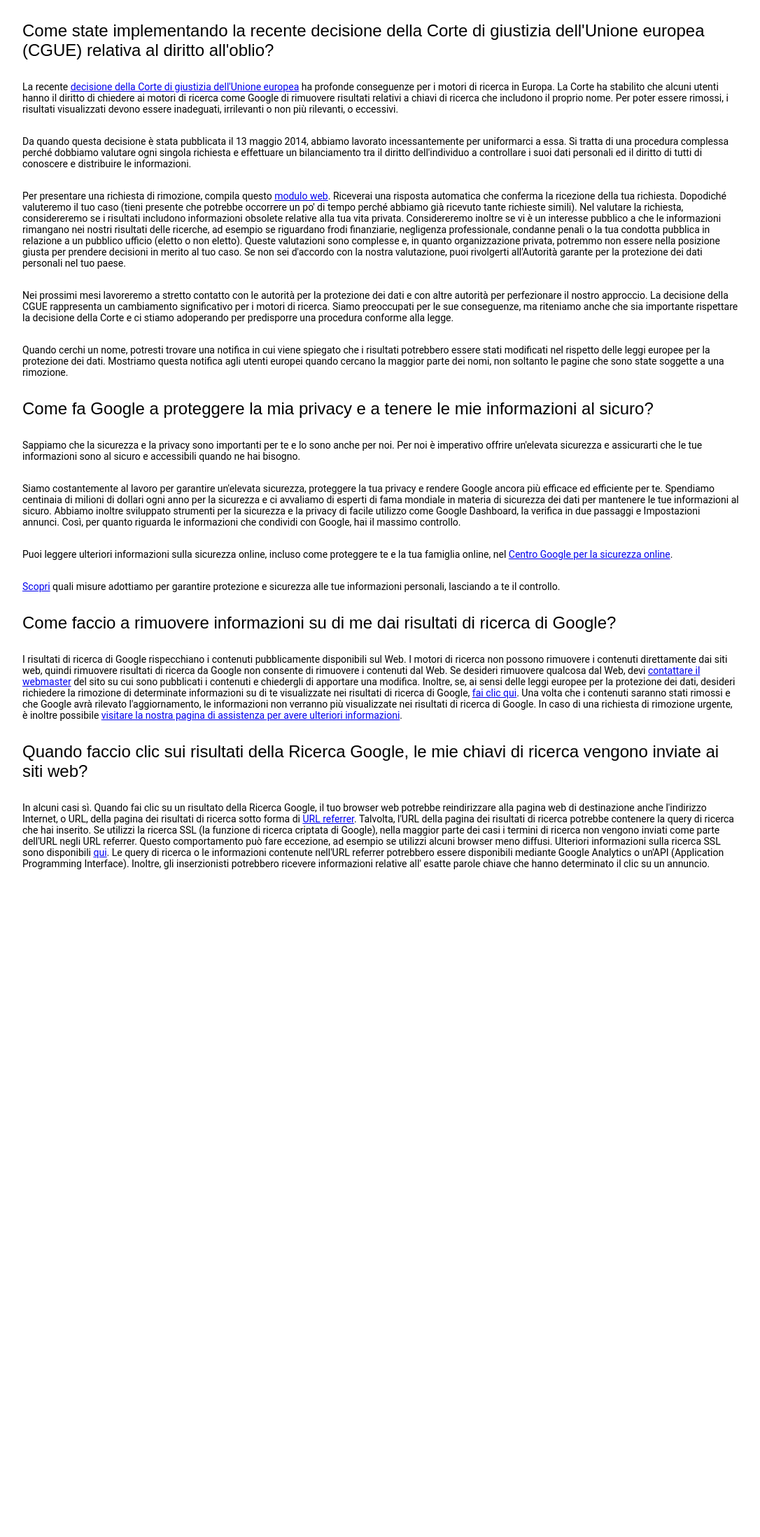
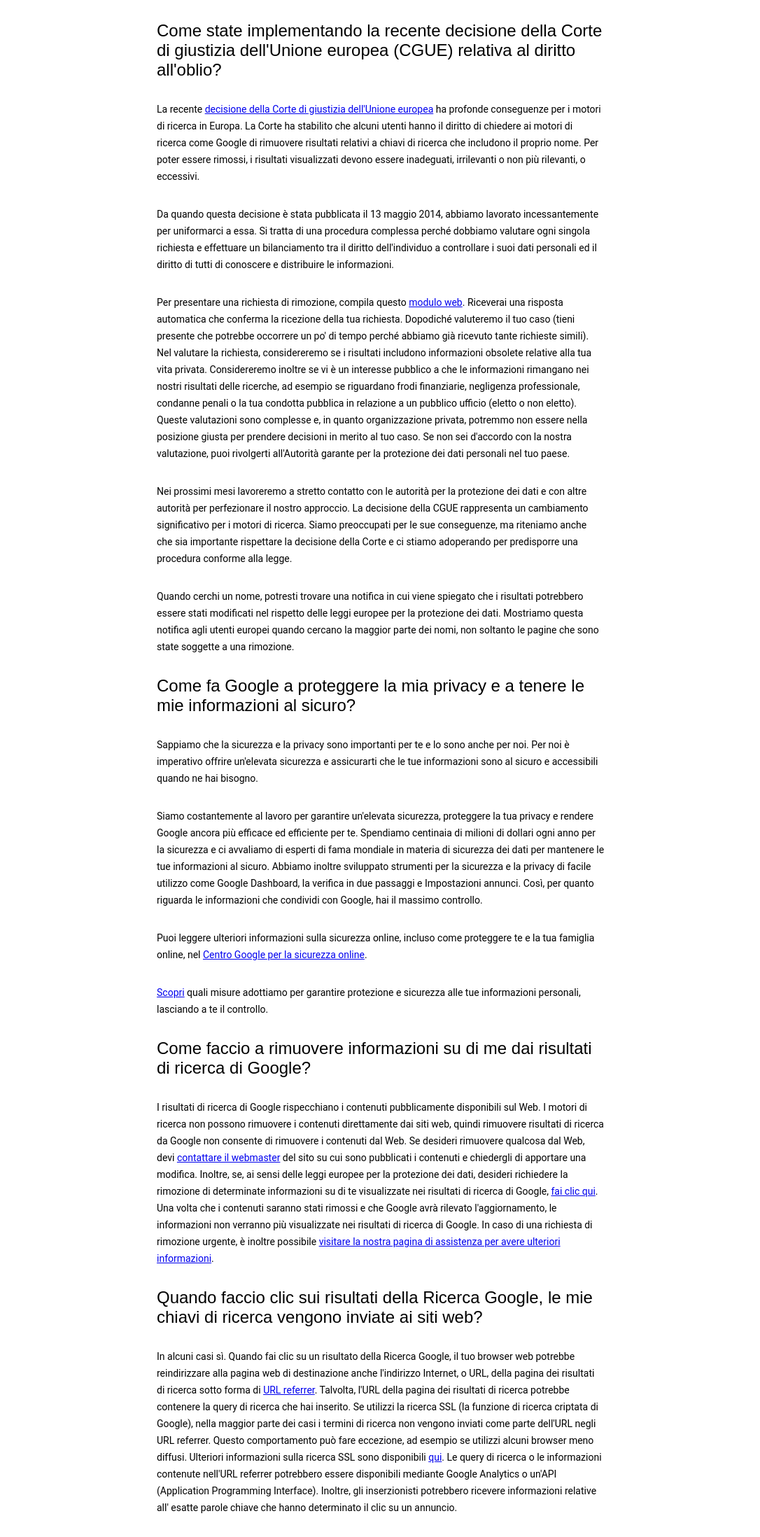
Before and after one commit to BedeschiDaniele/php-google-faq, a PHP site: page / in a window 1280 px wide. Shown: the whole page at 70% size, without its empty margins (96-1182 px from the left). Before the commit the page ends 1242 px from the top, so only its background shows below. Run offline with PHP 8.4, Linux system fonts and the light colour scheme.

Commit message:
commit con width settata

```diff
--- a/css/style.css
+++ b/css/style.css
@@ -4,9 +4,8 @@
   margin: 0;
 }
 
-.wrapper-80 {
-  width: 80%;
-  height: 800px;
+.wrapper-50 {
+  width: 50%;
   margin: 0 auto;
 }
 .question {
@@ -20,4 +19,5 @@ p{
   font-size: 14px;
   font-weight: 400;
   margin: 30px 0px;
+  line-height: 24px;
 }
--- a/index.php
+++ b/index.php
@@ -47,7 +47,7 @@ $classe = "question";
     <link rel="stylesheet" href="css/style.css">
   </head>
   <body>
-    <div class="wrapper-80">
+    <div class="wrapper-50">
       <?php
         foreach ($faqs as $faq) {
       ?>
```
